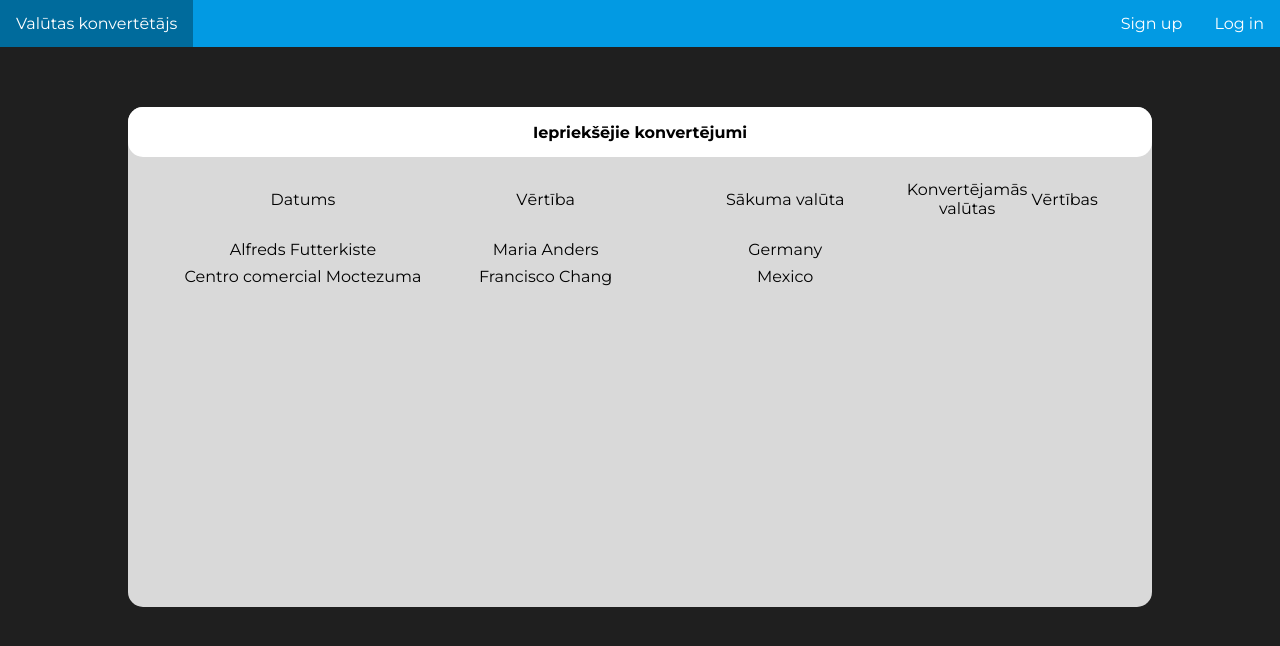
After one commit to Lauris05-txt/Programm-anas-piekluves-darbs, a Flask app: page /vesture in a window 1280 px wide. The commit adds this page. Shown: the top 646 px of the page. Run offline with Flask 3, Linux system fonts and the light colour scheme.

Commit message:
Vēstures lapa, datubāze

```diff
--- a/currency_converter.py
+++ b/currency_converter.py
@@ -3,12 +3,12 @@ from flask import Flask, render_template, request, redirect, url_for, session
 from datetime import datetime
 import re
 import requests
+import sqlite3
 
 class Api():
     def __init__(self):
         self.admin = freecurrencyapi.Client('fca_live_lNvhPRSZ6CKfTPB5Va8WVFLfFlQHGEbv2XGXr84p')
         self.result = None
-        self.time = datetime.now().strftime("%Y-%m-%d %H:%M:%S")
 
     def get_currency_data(self, currency):
         result = self.admin.latest(base_currency=currency)
@@ -37,6 +37,8 @@ def index():
             print(input_currency, output_currency, input_sum)
             output_conversion = converter.convert_currency(input_currency, output_currency)
             output_sum = float(output_conversion) * float(input_sum)
+            a = Database()
+            a.insert_conversion_history("1", input_sum, input_currency, output_sum, output_currency, datetime.now().strftime("%Y-%m-%d"), datetime.now().strftime("%H:%M:%S"))
         except KeyError as e:
             converter_error = f"KeyError: {e}"
         except ValueError as e:
@@ -47,5 +49,23 @@ def index():
     print(output_sum)
     return render_template("index.html", output_sum=output_sum, converter_error=converter_error)
 
+@app.route("/vesture", methods = ["GET"])
+def history():
+    return render_template("vesture.html")
+
+
+
+class Database():
+    def __init__(self):
+        self.connection = sqlite3.connect('valūtas_konvertētājs.db')
+        self.cur = self.connection.cursor()
+
+    def insert_conversion_history(self, user_id, value_from, currency_from, value_to, currency_to, date, time):
+        self.cur.execute("""INSERT INTO 'conversion_history'('user_id', 'value_from', 'currency_from', 'value_to', 'currency_to', 'date', 'time') VALUES (?, ?, ?, ?, ?, ?, ?)
+""", (user_id, value_from, currency_from, value_to, currency_to, date, time))
+        self.connection.commit()
+        self.connection.close()
+
 if __name__ == '__main__':
+
     app.run(debug=True)
--- a/static/style.css
+++ b/static/style.css
@@ -97,6 +97,51 @@ button {
 }
 
 .line {
-    height: 200px;
-    border-left: 6px solid green;
+    margin-left: 6px solid green;
 }
+
+.big-box {
+    height: 500px;
+    width: 80%;
+    background-color: #D9D9D9;
+    display: block;
+    margin: auto;
+    border-radius: 15px;
+}
+
+.big-box-title-box {
+    display: inline-block;
+    height: 50px;
+    border-radius: 15px;
+    width: 100%;
+    background-color: #ffffff;
+    align-content: center;
+    text-align: center;
+    font-weight: bold;
+}
+
+.mother-box {
+    margin-top: 60px;
+}
+
+.big-box-table{
+    text-align: center;
+    width: 100%;
+}
+
+.table-area {
+    margin-top: 20px;
+    margin-left: auto;
+    margin-right: auto;
+    width: 90%;
+}
+
+th {
+    font-weight: normal;
+    width: 33.333333333333%;
+    padding-bottom: 15px;
+}
+
+td {
+    padding-top: 5px;
+}
--- /dev/null
+++ b/templates/vesture.html
@@ -0,0 +1,51 @@
+<!DOCTYPE html>
+<html lang="en">
+  <head>
+    <meta charset="UTF-8">
+    <meta name="viewport" content="width=device-width, initial-scale=1.0">
+    <meta http-equiv="X-UA-Compatible" content="ie=edge">
+    <title> Valūtas konvertētājs</title>
+    <link rel="stylesheet" type="text/css" href="{{ url_for('static', filename='style.css' ) }}">
+    <link rel="preconnect" href="https://fonts.googleapis.com">
+    <link rel="preconnect" href="https://fonts.gstatic.com" crossorigin>
+    <link href="https://fonts.googleapis.com/css2?family=Montserrat:ital,wght@0,100..900;1,100..900&display=swap" rel="stylesheet">
+  </head>
+
+    <body>
+        <div>
+          <ul class="navbar">
+            <li><a href="/ieiet">Log in</a></li>
+            <li><a href="/regisreties">Sign up</a></li>
+            <li style="float:left"><a href="/sakumlapa">Valūtas konvertētājs</a></li>
+          </ul>
+        </div>
+        <div class="mother-box">
+            <div class="big-box">
+                <div class="big-box-title-box">
+                    Iepriekšējie konvertējumi
+                </div>
+                <div class="table-area">
+                    <table class="big-box-table">
+                        <tr>
+                          <th>Datums</th>
+                          <th>Vērtība</th>
+                          <th>Sākuma valūta</th>
+                          <th>Konvertējamās valūtas</th>
+                          <th>Vērtības</th>
+                        </tr>
+                        <tr>
+                          <td>Alfreds Futterkiste</td>
+                          <td>Maria Anders</td>
+                          <td>Germany</td>
+                        </tr>
+                        <tr>
+                          <td>Centro comercial Moctezuma</td>
+                          <td>Francisco Chang</td>
+                          <td>Mexico</td>
+                        </tr>
+                      </table>
+                </div>
+            </div>
+        </div>
+    </body>
+</html>
```
Also changed, not shown: templates/index.html (+7 -6 lines), valūtas_konvertētājs.db (added).
